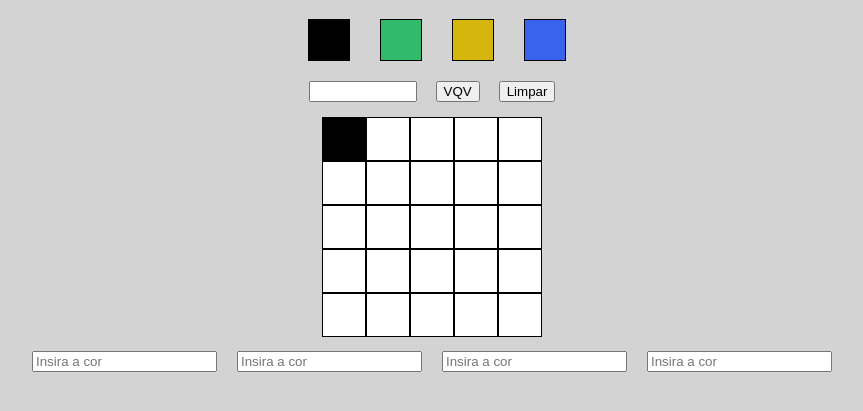
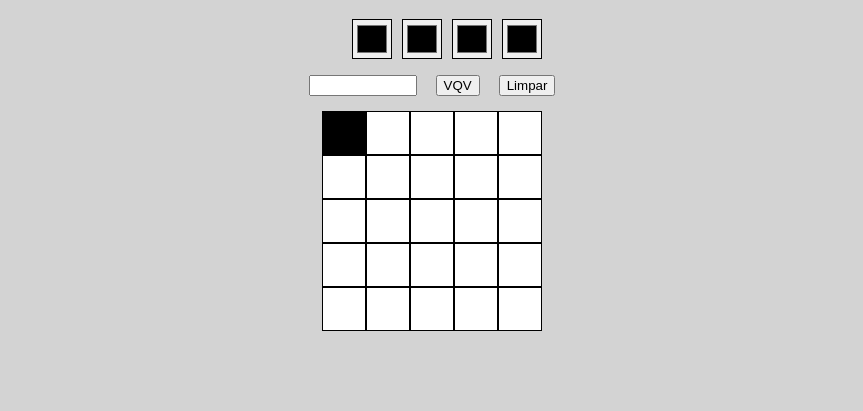
Before and after one commit to danielbped/PixelArt, a plain HTML site: page index.html in a window 1280 px wide. Both pictures are taken after a click on the element 552 px from the left and 199 px from the top of the page. Shown: the part 61-472 px from the top of the page, without its empty margins (208-1071 px from the left). Drawn offline with Linux system fonts and the light colour scheme.

Commit message:
input de cores alterado

```diff
--- a/index.html
+++ b/index.html
@@ -22,8 +22,6 @@
 
     <section id='pixel-board'></section>
 
-    <section id='input-cor'></section>
-
     <script src='./script.js'></script>
   </body>
 </html>
--- a/script.js
+++ b/script.js
@@ -9,7 +9,6 @@ window.onload = function () {
   novoQuadro();
   pintaPixel();
   apagar();
-  inputCores();
 
   let cores = document.querySelectorAll('.color');
 
@@ -44,7 +43,7 @@ window.onload = function () {
       pixel[index].addEventListener('click', function (event) {
         let corSelecionada = document.querySelector('.color.selected');
         event.target.style.backgroundColor =
-          corSelecionada.style.backgroundColor;
+          corSelecionada.value;
       });
     }
   }
@@ -87,20 +86,10 @@ window.onload = function () {
 
   function criaPaletaCores(cores) {
     for (let index = 0; index < cores.length; index += 1) {
-      let novaCor = document.createElement('li');
+      let novaCor = document.createElement('input');
+      novaCor.type = 'color';
       novaCor.className = 'color';
-      novaCor.style.backgroundColor = cores[index];
       paletaCores.appendChild(novaCor);
-    }
-  }
-
-  function inputCores() {
-    let cores = document.querySelectorAll('.color');
-    for (let index = 0; index < cores.length; index += 1) {
-      let novoInput = document.createElement('input');
-      novoInput.className = 'input-color';
-      novoInput.placeholder = 'Insira a cor'
-      inputCor.appendChild(novoInput);
     }
   }
 
@@ -127,8 +116,9 @@ window.onload = function () {
     pintaPixel();
   }
 
+
   function geraCores() {
-    let coresPaleta = ['#000'];
+    let coresPaleta = ['black'];
     for (let index = 0; index < 3; index += 1) {
       let novaCor =
         '#' +
@@ -140,15 +130,4 @@ window.onload = function () {
     }
     criaPaletaCores(coresPaleta);
   }
-
-  //Resolver
-  function inputMudaCores() {
-    let cores = document.querySelectorAll('.color');
-    let inputMudaCor = document.querySelectorAll('.input-color');
-    for (let index = 0; index < inputMudaCor.length; index += 1) {
-      let novaCor = inputMudaCor[index].innerText;
-      cores[index].style.backgroundColor = novaCor;
-      console.log(novaCor)
-    }
-  }
 };
--- a/style.css
+++ b/style.css
@@ -32,6 +32,7 @@ body {
 .color {
     width: 40px;
     height: 40px;
+    margin-right: 10px;
 }
 
 .input-color {
```
